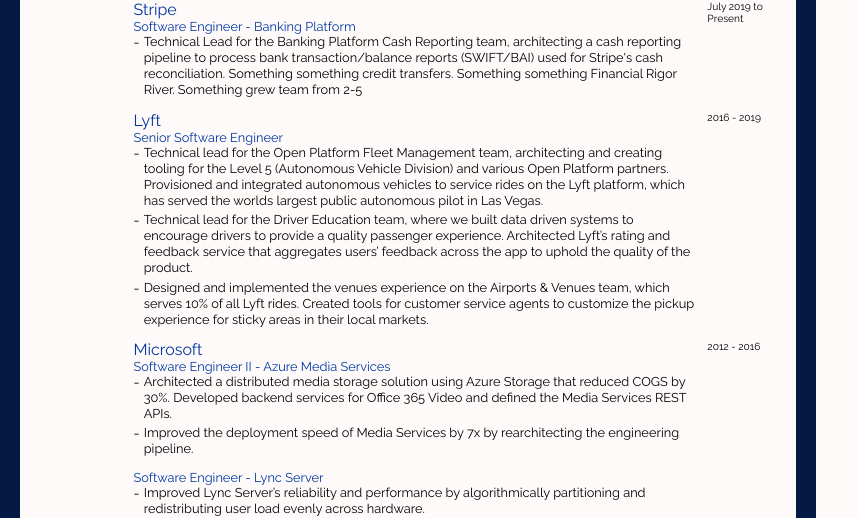
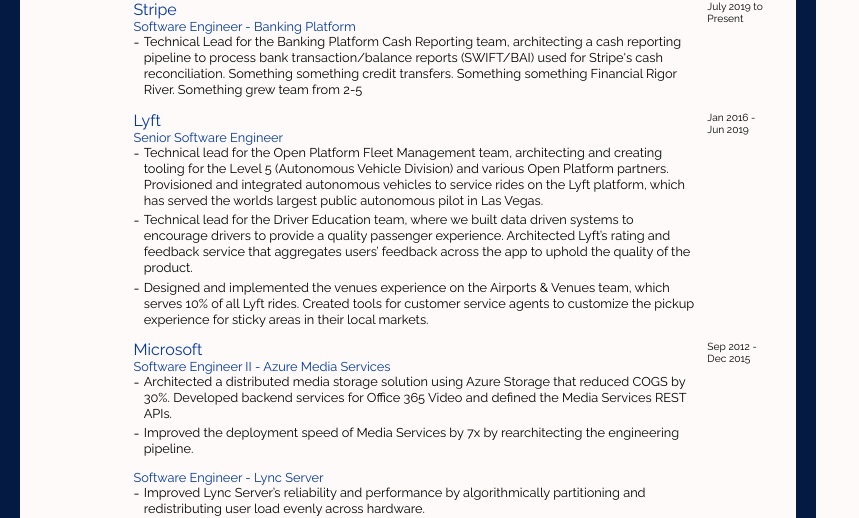
Before and after one commit to ethanngoh/resume-content, a React (Create React App) app: page / in a window 1280 px wide. Shown: the part 195-713 px from the top of the page, without its empty margins (0-859 px from the left). Built offline with nearby package versions, Linux system fonts and the light colour scheme.

Commit message:
Job expereince dates

```diff
--- a/src/sections/jobExperience.tsx
+++ b/src/sections/jobExperience.tsx
@@ -58,7 +58,7 @@
                     </PrettyUL>
                 </RowBody>
             </RowContent>
-            <RowPostFix>2016 - 2019</RowPostFix>
+            <RowPostFix>Jan 2016 - Jun 2019</RowPostFix>
         </Row>
         <Row>
             <RowContent>
@@ -76,7 +76,7 @@
                     </PrettyUL>
                 </RowBody>
             </RowContent>
-            <RowPostFix>2012 - 2016</RowPostFix>
+            <RowPostFix>Sep 2012 - Dec 2015</RowPostFix>
         </Row>
         <Row>
             <RowContent>
```
